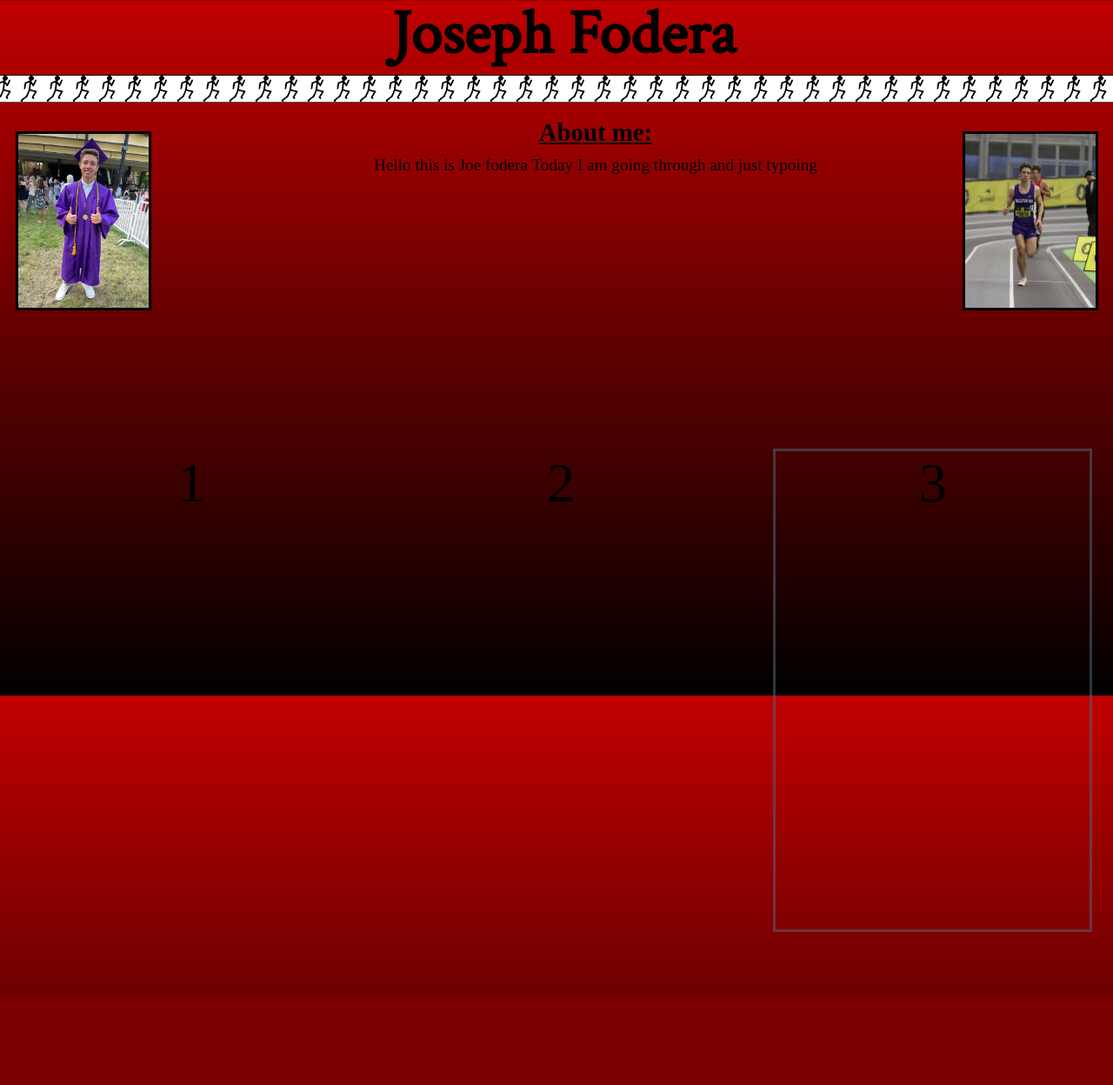
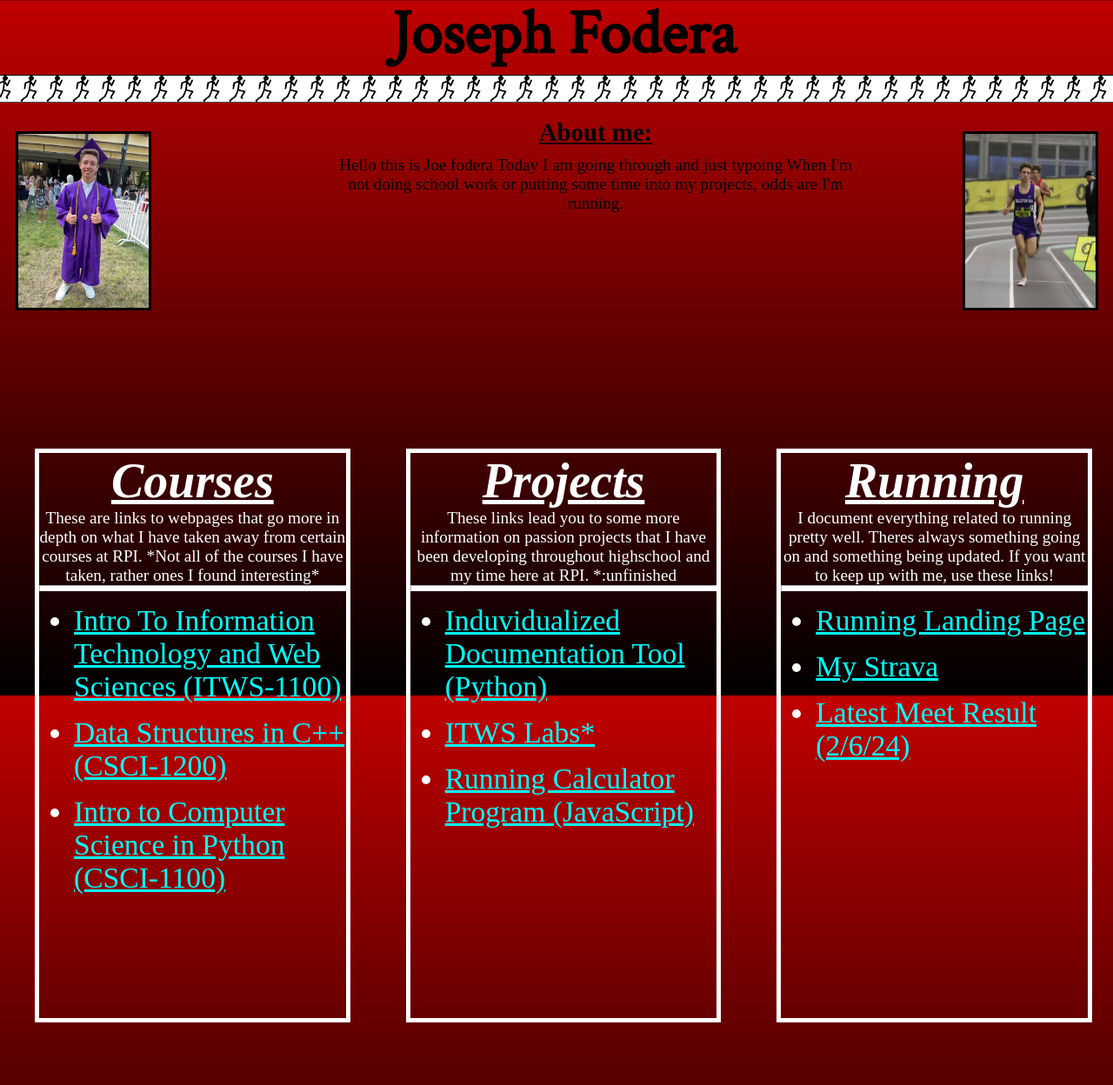
Before and after one commit to jfodera/Fodera-Home, a PHP site: page / in a window 1280 px wide. Shown: the whole page at 87% size. Before the commit the page ends 1072 px from the top, so only its background shows below. Run offline with PHP 8.4, Linux system fonts and the light colour scheme.

Commit message:
Bullets done

```diff
--- a/courses/labs/lab03/lab_3_obs.txt
+++ b/courses/labs/lab03/lab_3_obs.txt
@@ -1,6 +1,7 @@
 Before submitting:
    upload my practice diagrams to lab3 folder
    Copy this whole text to the readme.md file in the root directory
+   Create -> page under construction links
 
 Plan:
 
--- a/index.html
+++ b/index.html
@@ -19,7 +19,7 @@
   <body>
     <div id="staticHeader">
       <h1>Joseph Fodera</h1>
-      <hr>
+      <hr id="top">
     </div>
 
     <div id="intro">
@@ -36,7 +36,7 @@
           <u>About me:</u>
         </h2>
         <p id="abtText">
-          Hello this is Joe fodera Today I am going through and just typoing
+          Hello this is Joe fodera Today I am going through and just typoing When I'm not doing school work or putting some time into my projects, odds are I'm running.
         </p>
       </div>
 
@@ -51,10 +51,62 @@
 
     <div id="nav">
       <div class="flex-container">
-        <div id="courses">1</div>
-        <div id="projects">2</div>
-        <div id="running">3</div>
-      </div>
+        <div id="courses">
+          <h3>Courses</h3>
+          <p class="desc">These are links to webpages that go more in depth on what I have taken away from certain courses at RPI. *Not all of the courses I have taken, rather ones I found interesting*  </p>
+          <hr id="tabs">
+
+          <ul class="tabBuls">
+            <li>
+                <a href="www.google.com">Intro To Information Technology and Web Sciences (ITWS-1100) </a>
+            </li>
+            <li>
+              <a href="www.google.com">Data Structures in C++ (CSCI-1200) </a>
+            </li>
+            <li>
+              <a href="www.google.com">Intro to Computer Science in Python (CSCI-1100) </a>
+            </li>
+          </ul>
+        </div>
+
+
+        <div id="projects">
+          <h3>Projects </h3>
+          <p class="desc">These links lead you to some more information on passion projects that I have been developing throughout highschool and my time here at RPI. *:unfinished </p>
+          <hr id="tabs">
+
+          <ul class="tabBuls">
+            <li>
+                <a href="www.google.com">Induvidualized Documentation Tool (Python)</a>
+            </li>
+            <li>
+              <a href="www.google.com">ITWS Labs* </a>
+            </li>
+            <li>
+              <a href="www.google.com">Running Calculator Program (JavaScript) </a>
+            </li>
+          </ul>
+        </div>
+
+
+        <div id="running">
+          <h3>Running</h3>
+          <p class="desc">I document everything related to running pretty well. Theres always something going on and something being updated. If you want to keep up with me, use these links! </p>
+          <hr id="tabs">
+
+          <ul class="tabBuls">
+            <li>
+                <a href="www.google.com">Running Landing Page</a>
+            </li>
+            <li>
+              <a href="www.google.com">My Strava</a>
+            </li>
+            <li>
+              <a href="www.google.com">Latest Meet Result (2/6/24)</a>
+            </li>
+          </ul>
+        </div>
+
 
     </div>
 
--- a/resources/landing.css
+++ b/resources/landing.css
@@ -22,14 +22,13 @@ h1{
 }
 
 /* Image from Deviant Art: https://www.deviantart.com/smykoleg/art/Running-Test-My-First-Animated-GIF-608350295 */
-hr{
+#top{
    height: 30px;
    background-color: white;
    border-color: black;
    margin-left: -20px;
    margin-top: 0;
    background: url(runner.gif);
-
 }
 
 
@@ -89,7 +88,6 @@ h2{
    justify-content: center;
    align-items: center;
    padding-top: 130px;
-   font-size: 4em;
    text-align: center;
  }
 
@@ -101,7 +99,8 @@ h2{
    margin-left: 2.5%;
    margin-right: 2.5%;
    margin-bottom: 5%;
-   height: 550px;
+   border: 5px solid rgb(255, 255, 255);
+   height: 650px;
 }
 
 #projects{
@@ -109,7 +108,8 @@ h2{
    margin-left: 2.5%;
    margin-right: 2.5%;
    margin-bottom: 5%;
-   height: 550px;
+   border: 5px solid rgb(255, 255, 255);
+   height: 650px;
 }
 
 #running{
@@ -117,6 +117,49 @@ h2{
    margin-left: 2.5%;
    margin-right: 2.5%;
    margin-bottom: 5%;
-   border: 3px solid #5678;
-   height: 550px;
+   border: 5px solid rgb(255, 255, 255);
+   height: 650px;
 }
+
+h3{
+   font-size: 3.5em;
+   color: white;
+   margin: 0 0 0 0;
+   font-style: italic;
+   text-decoration: underline;
+}
+
+.desc{
+   font-size: 1.2em;
+   color: white;
+   margin: 0 0 0 0;
+}
+
+#tabs{
+   height: 5px;
+   background-color: white;
+   margin-top: 0;
+   border-color: white;
+}
+
+.tabBuls{
+   color: white;
+   text-align: left;
+   font-size: 2.1em;
+   margin: 5px 0 0 0;
+}
+
+a:link{
+   color: cyan;
+}
+
+a:visited{
+   color: mediumpurple;
+}
+
+a:hover{
+   color: orange;
+}
+li{
+   margin: 15px 0 0 0;
+}
```
Also changed, not shown: 1 other file.
